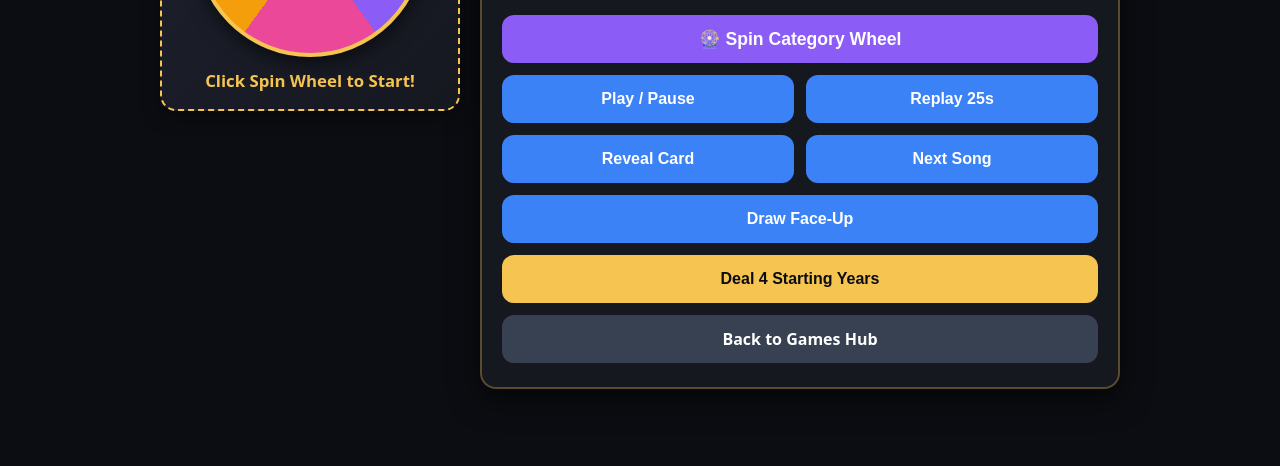
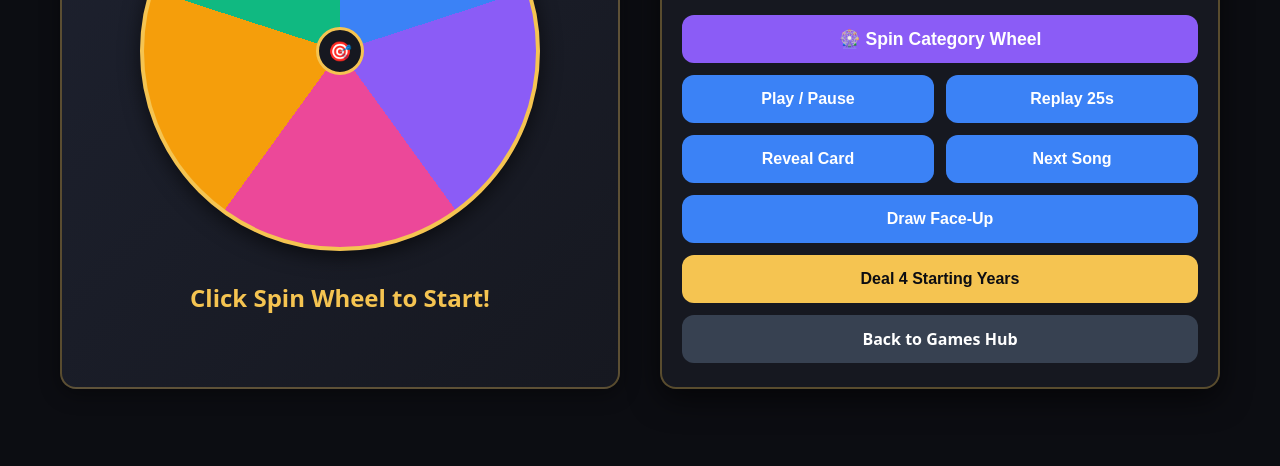
Before and after one commit to RichardB1987/Trotters-PWA, a website: page public/games/hitster/hitster-bingo.html in a window 1280 px wide. Shown: the part 334-800 px from the top of the page. Drawn offline with Linux system fonts and the light colour scheme.

Commit message:
Update Hitster Bingo wheel layout and CSS styling

```diff
--- a/public/games/hitster/hitster-bingo.html
+++ b/public/games/hitster/hitster-bingo.html
@@ -36,17 +36,14 @@
             padding: 20px;
         }
 
-        @media (min-width: 769px) {
-            .container {
-                grid-template-columns: 300px 1fr;
-                align-items: start;
-            }
-        }
+        /* Removed duplicate/conflicting @media block */
+        /* Will move to bottom */
+
 
         /* Visual Spinning Wheel Banner */
         .category-banner {
             background: linear-gradient(135deg, #1e2230, var(--panel));
-            border: 2px dashed var(--gold);
+            border: 2px solid rgba(245, 196, 81, 0.3);
             border-radius: 16px;
             padding: 16px;
             width: 100%;
@@ -137,12 +134,12 @@
             transform: translate(-50%, -50%);
         }
         .selected-category-text {
-            font-size: 1.05rem;
+            font-size: 1.5rem;
             font-weight: 700;
             color: var(--gold);
-            min-height: 1.5rem;
+            min-height: 2rem;
             text-align: center;
-            margin-top: 2px;
+            margin-top: 15px;
         }
         .card {
             background: var(--panel);
@@ -156,6 +153,30 @@
             flex-direction: column;
             gap: 14px;
         }
+        @media (min-width: 768px) {
+            body { justify-content: center; }
+            .container {
+                grid-template-columns: 1fr 1fr;
+                align-items: stretch;
+                max-width: 1200px;
+                gap: 40px;
+            }
+            .category-banner {
+                height: 100%;
+                padding: 40px 24px;
+            }
+            .wheel-container {
+                width: 100%;
+                max-width: 400px;
+                height: auto;
+                aspect-ratio: 1 / 1;
+            }
+            .selected-category-text {
+                font-size: 1.5rem;
+                margin-top: 20px;
+            }
+        }
+
         .card-line {
             font-size: clamp(1.8rem, 5vw, 2.6rem);
             font-weight: 800;
```
